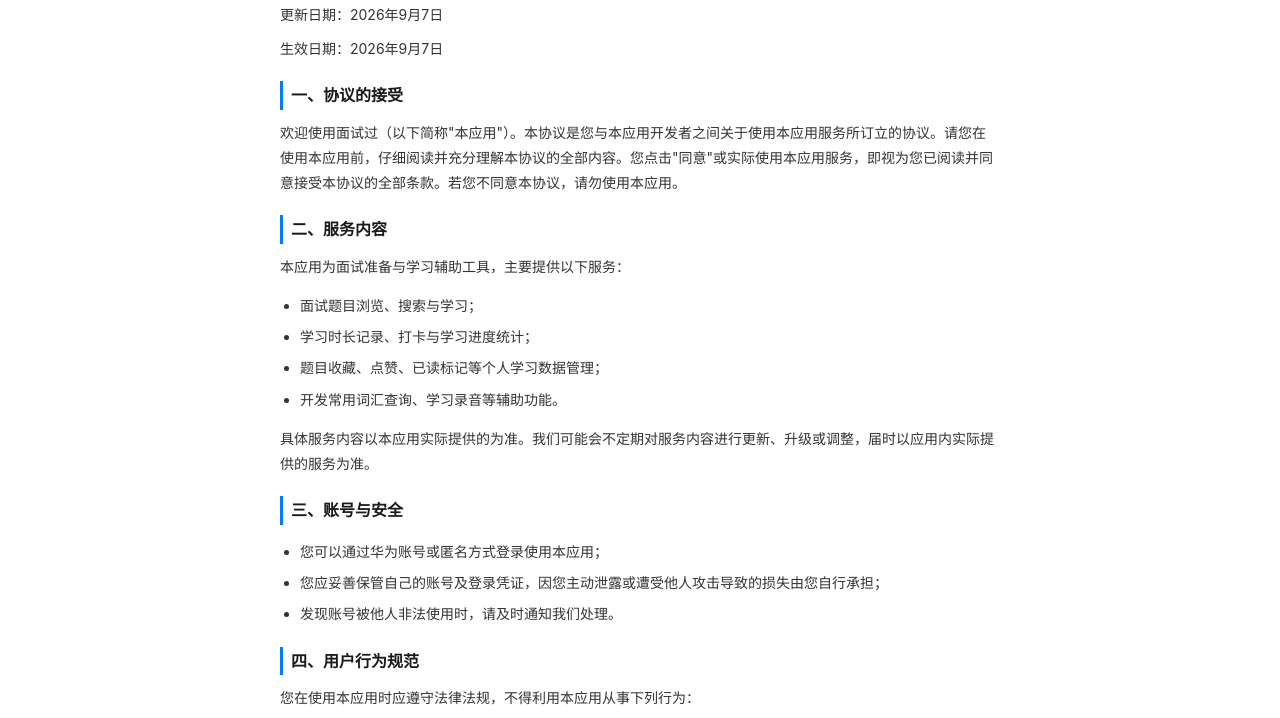
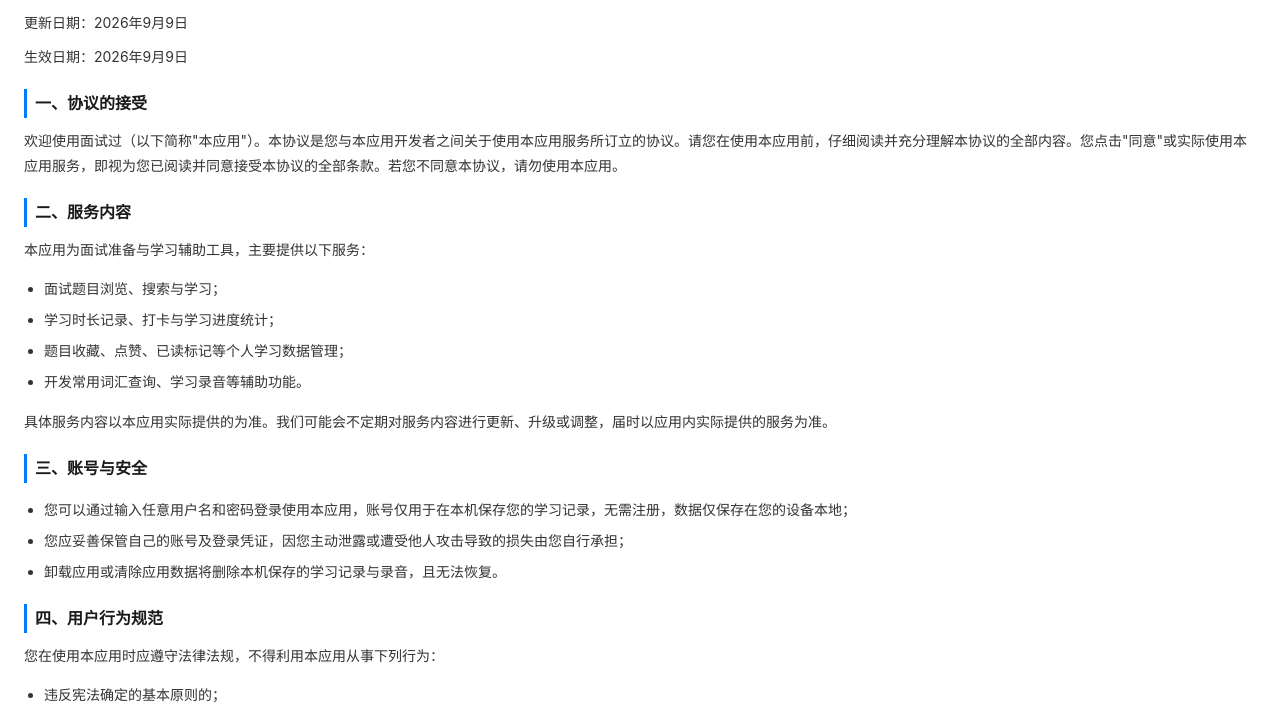
Before and after one commit to maxiaocao/interviewPass, a plain HTML site: page user.html in a window 1280 px wide. Shown: the part 83-801 px from the top of the page. Drawn offline with Linux system fonts and the light colour scheme.

Commit message:
local  userAgreement

```diff
--- a/user.html
+++ b/user.html
@@ -3,23 +3,21 @@
 <head>
     <meta charset="UTF-8">
     <meta content="width=device-width, initial-scale=1.0" name="viewport">
-    <title>面试过 - 用户协议</title>
+    <title>用户协议</title>
     <style>
-        body { font-family: -apple-system, BlinkMacSystemFont, "Segoe UI", Roboto, sans-serif; max-width: 720px; margin: 0 auto; padding: 16px; color: #333; line-height: 1.8; font-size: 14px; }
+        body { font-family: -apple-system, BlinkMacSystemFont, "Segoe UI", Roboto, sans-serif; padding: 16px; color: #333; line-height: 1.8; font-size: 14px; }
         h1 { font-size: 20px; text-align: center; color: #1a1a1a; margin-bottom: 20px; }
         h2 { font-size: 16px; color: #1a1a1a; margin-top: 20px; margin-bottom: 10px; border-left: 3px solid #007DFF; padding-left: 8px; }
         p { margin: 8px 0; }
         ul { padding-left: 20px; }
         li { margin: 6px 0; }
         .highlight { color: #007DFF; font-weight: 500; }
-        .link { text-align: center; margin-top: 24px; }
-        .link a { color: #007DFF; text-decoration: none; }
     </style>
 </head>
 <body>
 <h1>用户协议</h1>
-<p>更新日期：2026年9月7日</p>
-<p>生效日期：2026年9月7日</p>
+<p>更新日期：2026年9月9日</p>
+<p>生效日期：2026年9月9日</p>
 
 <h2>一、协议的接受</h2>
 <p>欢迎使用面试过（以下简称"本应用"）。本协议是您与本应用开发者之间关于使用本应用服务所订立的协议。请您在使用本应用前，仔细阅读并充分理解本协议的全部内容。您点击"同意"或实际使用本应用服务，即视为您已阅读并同意接受本协议的全部条款。若您不同意本协议，请勿使用本应用。</p>
@@ -36,9 +34,9 @@
 
 <h2>三、账号与安全</h2>
 <ul>
-    <li>您可以通过华为账号或匿名方式登录使用本应用；</li>
+    <li>您可以通过输入任意用户名和密码登录使用本应用，账号仅用于在本机保存您的学习记录，无需注册，数据仅保存在您的设备本地；</li>
     <li>您应妥善保管自己的账号及登录凭证，因您主动泄露或遭受他人攻击导致的损失由您自行承担；</li>
-    <li>发现账号被他人非法使用时，请及时通知我们处理。</li>
+    <li>卸载应用或清除应用数据将删除本机保存的学习记录与录音，且无法恢复。</li>
 </ul>
 
 <h2>四、用户行为规范</h2>
@@ -73,8 +71,6 @@
 <p>本协议的订立、执行与解释均适用中华人民共和国法律。因本协议产生的争议，双方应友好协商解决；协商不成的，任何一方均可向本应用开发者所在地有管辖权的人民法院提起诉讼。</p>
 
 <h2>九、联系方式</h2>
-<p>如您对本协议有任何疑问，可通过邮件联系我们：<span class="highlight">htmlzyy@163.com</span></p>
-
-<p class="link"><a href="./index.html">查看《隐私政策》</a></p>
+<p>如您对本协议有任何疑问，可通过应用内"设置"页面与我们取得联系。</p>
 </body>
 </html>
```
